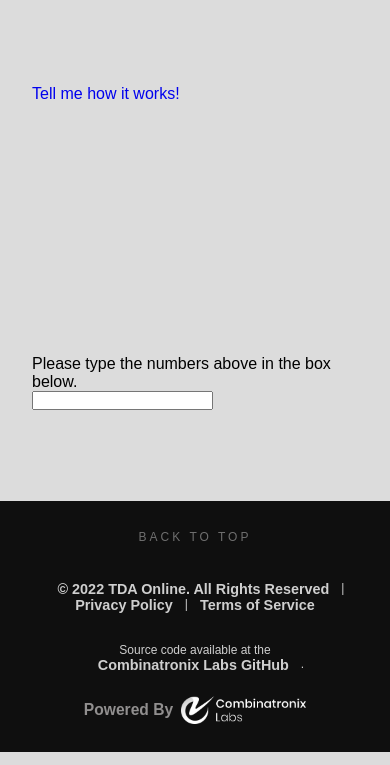
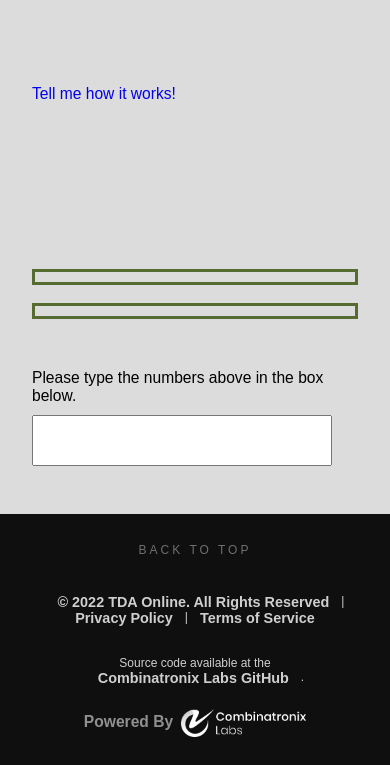
Before and after one commit to Combinatronix-Labs/tdaonline, a Python web app: template flask/templates/analyzer.html in a window 390 px wide. Shown: the part 92-857 px from the top of the page. Run offline with Jinja, Linux system fonts and the light colour scheme; the template is opened without the code that fills it, so the values that code supplies are empty.

Commit message:
Responsive pages

```diff
--- a/flask/app.py
+++ b/flask/app.py
@@ -19,7 +19,7 @@ basedir = os.path.abspath(os.path.dirname(__file__))
 
 class Config(object):
     SECRET_KEY = os.urandom(12).hex()
-    CAPTCHA_ENABLE = True
+    CAPTCHA_ENABLE = False
     CAPTCHA_LENGTH = 7
     CAPTCHA_WIDTH = 200
     CAPTCHA_HEIGHT = 60
@@ -131,6 +131,7 @@ def analyzerResults():
 def privacy():
     return render_template('privacy.html')
 
+
 @app.route('/terms', methods=['GET'])
 def terms():
     return render_template('terms.html')
--- a/flask/static/css/main.css
+++ b/flask/static/css/main.css
@@ -12,6 +12,7 @@
   --brand-font-size: 24px;
   --showcase-font-size: 1rem;
   --footer-font-size: 12px;
+  --analyzer-font-size: calc(var(--footer-font-size)*1.3);
 }
 
 * {
@@ -468,6 +469,9 @@ nav a:hover,
   margin: 1rem 0px;
   padding: 0px 0.5rem;
 }
+.Analyzer{
+  font-size: var(--analyzer-font-size);
+}
 .Analyzer form {
   width: 100%;
   display: flex;
@@ -478,12 +482,23 @@ nav a:hover,
   margin: 1rem 0;
 }
 .AnalyzerFieldContainer input[type=checkbox] {
+  min-width: 25px;
+  min-height: 25px;
   height: 25px;
   width: 25px;
   background-color: #eee;
 }
 .AnalyzerFieldContainer input[type=checkbox]:checked {
   accent-color: var(--button-background-color);
+}
+.AnalyzerFieldContainer input[type=text]{
+  margin-top: 10px;
+  width: 100%;
+  max-width: 300px;
+  padding: 16px;
+}
+.AnalyzerFieldContainer input[type=file]{
+  margin-top: 10px;
 }
 .AnalyzerFieldContainer select,
 .AnalyzerFieldContainer input[type=file]::file-selector-button {
@@ -494,11 +509,21 @@ nav a:hover,
   text-decoration: none;
   margin: 4px 2px;
   cursor: pointer;
+  font-size: var(--analyzer-font-size);
 }
 .AnalyzerFieldRow{
   display: flex;
   align-items: center;
   gap: 8px;
+}
+.AnalyzerDropdownFieldRow{
+  display: flex;
+  flex-direction: column;
+  align-items: center;
+  gap: 8px;
+  border-style: solid;
+  padding: 5px;
+  border-color: var(--header-background-color);
 }
 .FormSumit input {
   background-color: var(--button-background-color);
@@ -511,7 +536,7 @@ nav a:hover,
 }
 /* Main Content: Results Page */
 .MainResultsPage {
-  width: 100%;
+  width: 100vw;
   height: 100%;
   display: flex;
   flex-direction: column;
@@ -771,6 +796,10 @@ nav a:hover,
     display: initial;
     margin-bottom: initial;
   }
+  .AnalyzerDropdownFieldRow{
+    flex-direction: row;
+    border-style: none;
+  }
   .DailyLog {
     overflow-x: initial;
   }
@@ -875,4 +904,14 @@ nav a:hover,
   #BrandLogo{
     margin-right: 32px;
   }
+  .FormSumit input{
+    padding: 24px 40px;
+  }
+  .AnalyzerFieldContainer select, .AnalyzerFieldContainer input[type=file]::file-selector-button{
+    padding: 16px 24px;
+  }
+  .AnalyzerFieldContainer input[type=checkbox]{
+    min-width: 32px;
+    min-height: 32px;
+  }
 }
--- a/flask/templates/analyzer.html
+++ b/flask/templates/analyzer.html
@@ -10,7 +10,7 @@
       {{ form.hidden_tag() }}
       <div class="AnalyzerFieldContainer">
         {{ form.file.label }}<br />
-        {{ form.file }}<br />
+        {{ form.file }}
       </div>
       <div class="AnalyzerFieldContainer">
         <div class="AnalyzerFieldRow">
@@ -35,12 +35,12 @@
         </div>
       </div>
       <div class="AnalyzerFieldContainer">
-        <div class="AnalyzerFieldRow">
+        <div class="AnalyzerDropdownFieldRow">
           {{ form.delimiter }}
           {{ form.delimiter.label }}
         </div>
         <br/>
-        <div class="AnalyzerFieldRow">
+        <div class="AnalyzerDropdownFieldRow">
           {{ form.lineterminator }}
           {{ form.lineterminator.label }}
         </div>
--- a/flask/templates/results.html
+++ b/flask/templates/results.html
@@ -154,7 +154,7 @@
                 <tr>
                   <th colspan="6">
                     <span style="float: right; font-weight: normal; text-align: right; width: 6em;">
-                      <input id="CollapseRatiosTable" type="button" onclick="collapseRatiosTable(this)" value="Hide">
+                      [<input id="CollapseRatiosTable" type="button" onclick="collapseRatiosTable(this)" value="Hide">]
                     </span>
                     <h4>Ratios:</h4>
                   </th>
```
